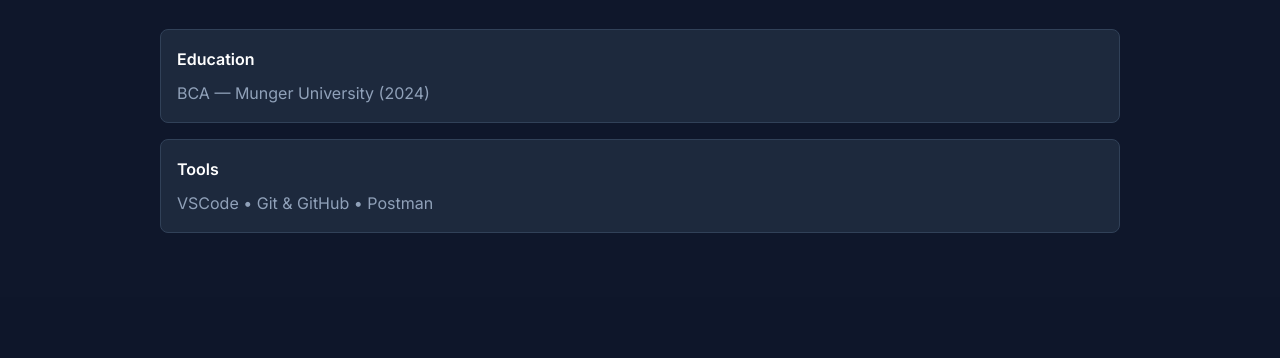
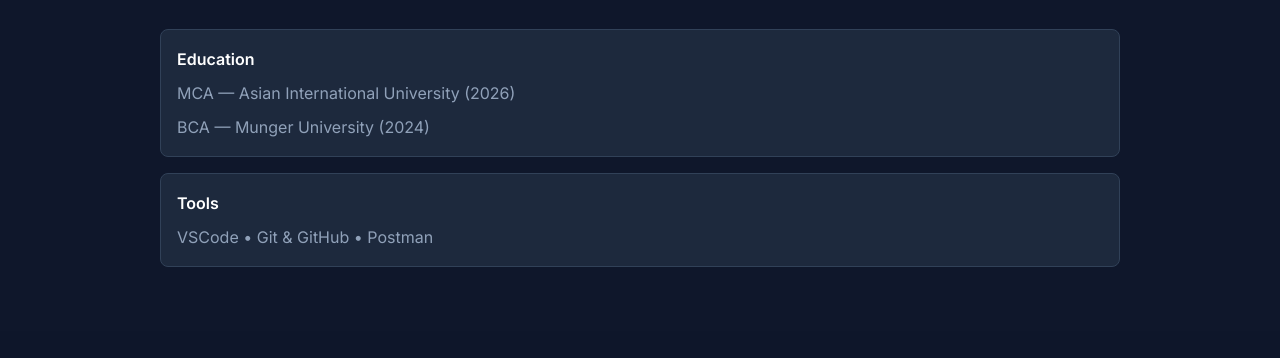
Before and after one commit to MDSALMAN-7/Portfolio, a website: page index.html in a window 1280 px wide. Shown: the part 1420-1778 px from the top of the page. Drawn offline with nearby package versions, Linux system fonts and the light colour scheme.

Commit message:
updating education details

```diff
--- a/index.html
+++ b/index.html
@@ -354,8 +354,16 @@
 
             <!-- Right Box -->
             <div class="space-y-4">
+              <!-- <div class="bg-slate-800 p-4 rounded-lg border border-slate-700">
+                <h4 class="font-semibold text-white">Education</h4>
+
+              </div> -->
+
               <div class="bg-slate-800 p-4 rounded-lg border border-slate-700">
                 <h4 class="font-semibold text-white">Education</h4>
+                <p class="text-slate-400 mt-2">
+                  MCA — Asian International University (2026)
+                </p>
                 <p class="text-slate-400 mt-2">
                   BCA — Munger University (2024)
                 </p>
```
